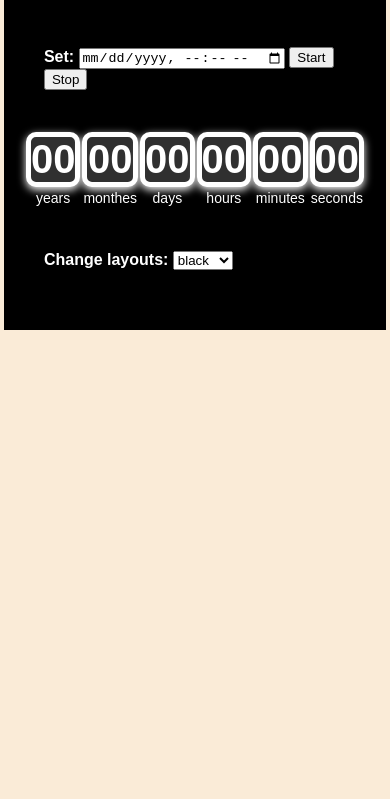
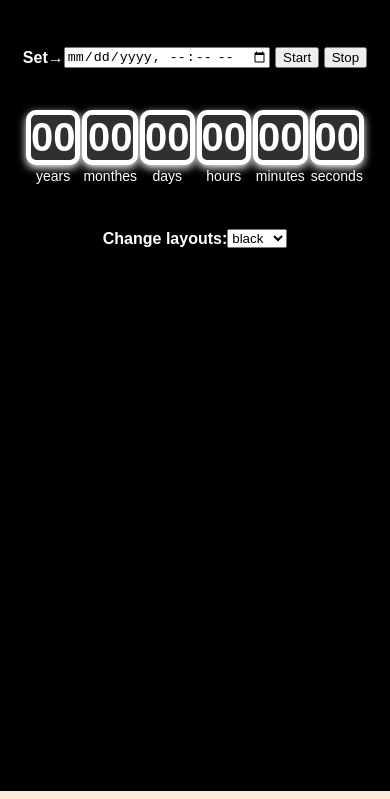
Before and after one commit to Ari-Ario/countdown-timer, a plain HTML site: page index.html in a window 390 px wide. Shown: the part 101-900 px from the top of the page. Before the commit the page ends 844 px from the top, so only its background shows below. Drawn offline with Linux system fonts and the light colour scheme; a web font is replaced by a local one.

Commit message:
responsive problems solved

```diff
--- a/index.html
+++ b/index.html
@@ -19,10 +19,12 @@
             </div>
 
             <div id="set-date" class="divs">
-                <label for="date"><strong>Set: </strong></label>
+                <label for="date"><strong>Set&#8594; </strong></label>
                 <input id="date" name="date" type="datetime-local">
-                <button  onclick="takeDate()">Start</button>
-                <button onclick="pause()">Stop</button>
+                <div id="buttons">
+                    <button  onclick="takeDate()">Start</button>
+                    <button onclick="pause()">Stop</button>
+                </div>
             </div>
 
             <table id="table" class="divs">
--- a/script.js
+++ b/script.js
@@ -38,7 +38,6 @@ function takeDate(){
             }
           }
         }
-
 
         if (years < 10){
           document.getElementById("years").innerHTML = "0" + years
--- a/styles.css
+++ b/styles.css
@@ -33,16 +33,24 @@ main {
     padding-bottom:40px;
 }
 
-#layouts, #set-date {
-    display: block;
-    text-align: left;
-    margin-left: 20px;
+/*  #layouts,  */
+#set-date {
+    display: flex;
+    justify-content: center;
+    /* margin-left: 20px; */
+}
+
+#buttons{
+    padding-left: 5px;
+    align-items: left;
+    border-radius: 4px solid;
 }
 
 #table {
-    display: flex;
+    text-align: center;
+    /* display: flex;
     justify-content: center;
-    align-items: center;
+    align-items: center; */
 }
 
 .th {
@@ -63,11 +71,26 @@ main {
     font-size: 20px;
 }
 
+/* #years, #months, #days, #years-text, #months-text, #days-text {
+    display: none;
+} */
+
 @media screen and (max-width: 768px) {
     /* .divs {
         width: 100%;
         flex: 100%;
     } */
+    /* #layouts, #set-date {
+        display: block;
+        text-align: left;
+        margin-left: 20px;
+    } */
+
+    #buttons {
+        padding-top: 0;
+        padding-left: 5px;
+    }
+
     .th {
         padding: 0;
         margin: 0;
@@ -79,14 +102,17 @@ main {
     .td{
         font-size: 14px;
     }
+    .divs {
+        display: flex;
+        justify-content: center;
+        align-items: center;
+    }
+
     #container {
         top: 0;
         left: 0;
-        width: 100%;
+        width: 100vw;
+        height: 100vh;
         /* padding-left: 1%; */
     }
   }
-
-  aa {
-    background-color: rgb(84, 12, 2);
-  }
```
